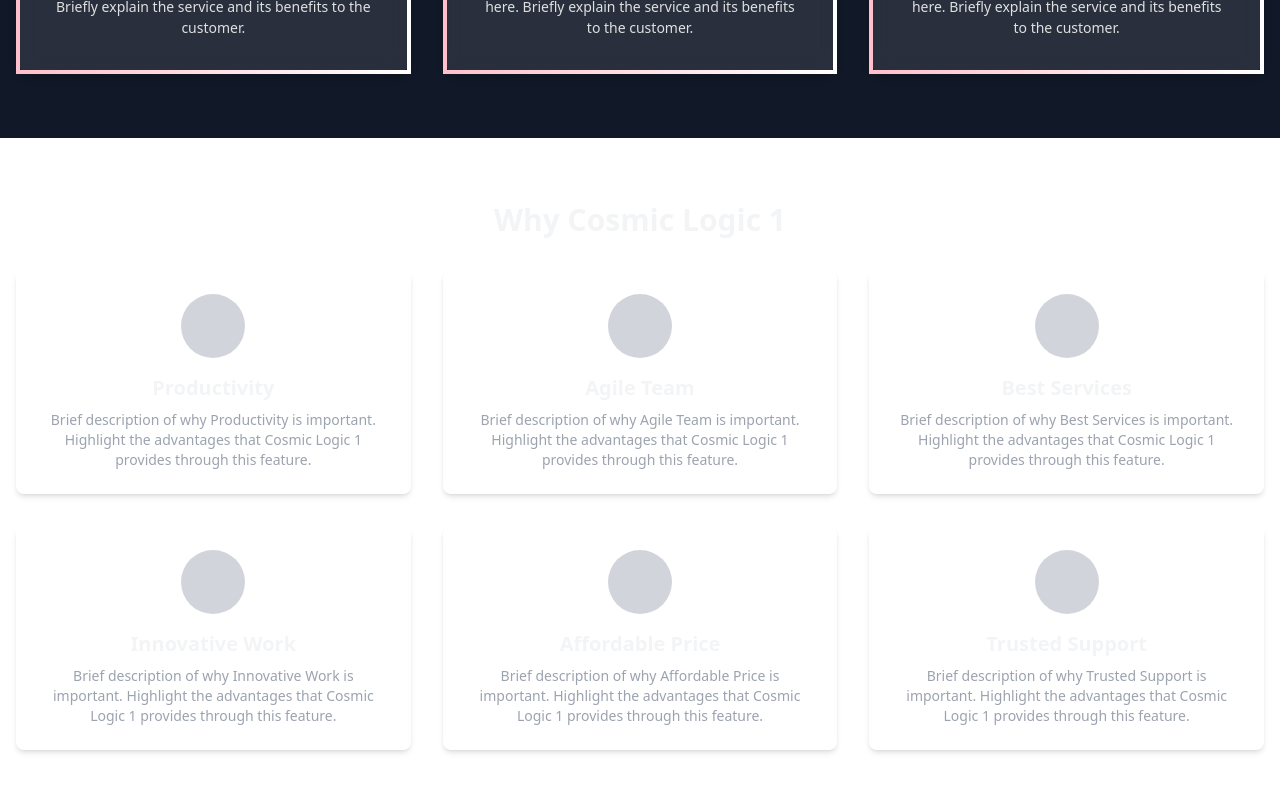
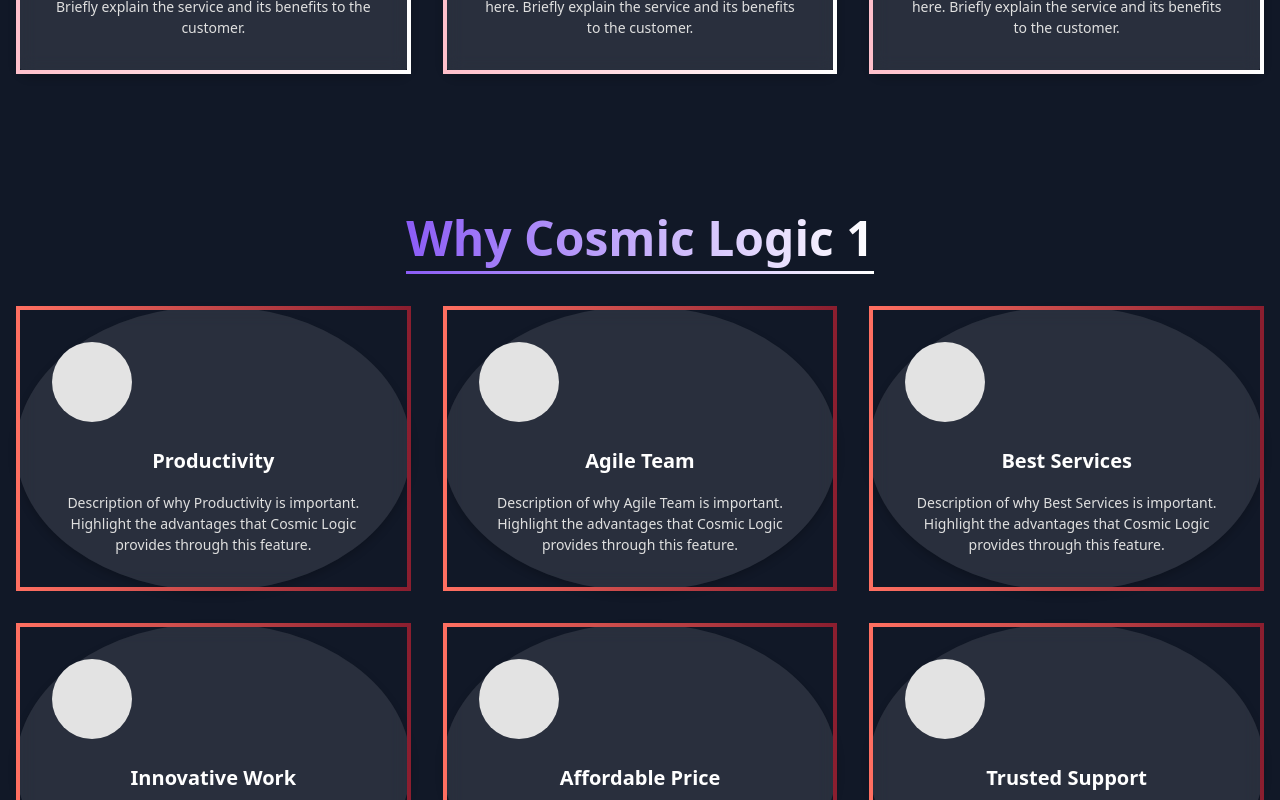
Before and after one commit to giteadi/Cosmic, a React (Create React App) app in the folder client/: page / in a window 1280 px wide. Shown: the part 2060-2860 px from the top of the page. Built offline with nearby package versions, Linux system fonts and the light colour scheme.

Commit message:
why Cosmic css

```diff
--- a/client/src/pages/Home.jsx
+++ b/client/src/pages/Home.jsx
@@ -2,6 +2,7 @@ import React from 'react';
 import AboutUs from './AboutUs';
 import Services from './Service';
 import backgroundImage from '../assets/blue-black-sky-with-stars.jpg';
+import WhyCosmic from './WhyCosmic';
 
 function Home() {
   return (
@@ -28,22 +29,7 @@ function Home() {
       <Services />
 
       {/* Why Cosmic Logic 1 Section */}
-      <section className="py-16 bg-transparent">
-        <div className="container mx-auto px-4 text-center">
-          <h2 className="text-3xl font-bold text-gray-100">Why Cosmic Logic 1</h2>
-          <div className="grid grid-cols-1 sm:grid-cols-2 lg:grid-cols-3 gap-8 mt-8">
-            {['Productivity', 'Agile Team', 'Best Services', 'Innovative Work', 'Affordable Price', 'Trusted Support'].map((benefit, index) => (
-              <div key={index} className="p-6 bg-transparent rounded-lg shadow-md">
-                <div className="h-16 w-16 bg-gray-300 mx-auto mb-4 rounded-full"></div> {/* Icon Placeholder */}
-                <h3 className="text-xl font-semibold text-gray-100">{benefit}</h3>
-                <p className="mt-2 text-gray-400 text-sm">
-                  Brief description of why {benefit} is important. Highlight the advantages that Cosmic Logic 1 provides through this feature.
-                </p>
-              </div>
-            ))}
-          </div>
-        </div>
-      </section>
+      <WhyCosmic/>
 
       {/* Testimonials Section */}
       <section className="py-16 bg-transparent">
--- /dev/null
+++ b/client/src/pages/WhyCosmic.jsx
@@ -0,0 +1,170 @@
+import React, { useEffect, useState, useRef } from 'react';
+import styled from 'styled-components';
+
+// Styled component for the gradient text with purple and white colors
+const GradientText = styled.h2`
+  font-size: 3rem;
+  font-weight: bold;
+  background: linear-gradient(to right, #8b5cf6, #ffffff);  /* Purple to white gradient */
+  -webkit-background-clip: text;
+  color: transparent;
+  position: relative;
+  display: inline-block;
+
+  /* Underline effect */
+  &::after {
+    content: '';
+    position: absolute;
+    bottom: 0;
+    left: 0;
+    width: 100%;
+    height: 3px;
+    background: linear-gradient(to right, #8b5cf6, #ffffff);  /* Purple to white gradient underline */
+    transition: all 0.3s ease;
+  }
+
+  /* Hover effect for text and underline */
+  &:hover {
+    background: linear-gradient(to right, #d8b4fe, #ffffff); /* Lighter purple to white on hover */
+    -webkit-background-clip: text;
+    color: transparent;
+
+    &::after {
+      background: linear-gradient(to right, #d8b4fe, #ffffff); /* Lighter purple to white underline */
+      height: 3px;
+    }
+  }
+`;
+
+const ServiceCard = styled.div`
+  background: rgba(255, 255, 255, 0.1); /* Transparent background */
+  border: 4px solid transparent;  /* Default transparent border */
+  border-radius: 50%; /* Circular border */
+  padding: 2rem;
+  backdrop-filter: blur(10px); /* Optional: adds blur effect */
+  box-shadow: 0 4px 8px rgba(0, 0, 0, 0.2);
+  position: relative;
+  transition: all 0.3s ease;
+
+  /* New Gradient Border */
+  border-image: linear-gradient(to right, #ff6f61, #8b1e2f) 1;  /* Apply gradient border */
+
+  &:hover {
+    transform: scale(1.05);
+    border-image: linear-gradient(to right, #ff6f61, #8b1e2f) 1; /* Hover effect with same gradient */
+  }
+
+  .service-icon {
+    width: 80px;
+    height: 80px;
+    background-color: #e3e3e3;
+    border-radius: 50%;
+    margin-bottom: 1.5rem;
+  }
+
+  h3 {
+    font-size: 1.25rem;
+    font-weight: 600;
+    color: #ffffff;
+    margin-bottom: 1rem;
+  }
+
+  p {
+    color: #e0e0e0;
+    font-size: 0.875rem;
+  }
+
+  /* Animation for top 3 cards */
+  &.animate-right-to-left {
+    animation: moveRightToLeft 0.8s ease-out forwards;
+  }
+
+  /* Animation for bottom 3 cards */
+  &.animate-left-to-right {
+    animation: moveLeftToRight 0.8s ease-out forwards;
+  }
+
+  @keyframes moveRightToLeft {
+    0% {
+      transform: translateX(100%) scale(1);
+      opacity: 0;
+    }
+    100% {
+      transform: translateX(0) scale(1);
+      opacity: 1;
+    }
+  }
+
+  @keyframes moveLeftToRight {
+    0% {
+      transform: translateX(-100%) scale(1);
+      opacity: 0;
+    }
+    100% {
+      transform: translateX(0) scale(1);
+      opacity: 1;
+    }
+  }
+`;
+
+function WhyCosmic() {
+  const [isInView, setIsInView] = useState([false, false, false, false, false, false]);
+  const [isScrollingUp, setIsScrollingUp] = useState(false); // To track scroll direction
+  const previousScrollPosition = useRef(0); // useRef to track previous scroll position
+
+  // Function to detect scroll direction
+  const handleScroll = () => {
+    const scrollPosition = window.scrollY;
+    setIsScrollingUp(scrollPosition < previousScrollPosition.current);
+    previousScrollPosition.current = scrollPosition; // Update the previous scroll position
+  };
+
+  useEffect(() => {
+    // Add scroll event listener to track scroll direction
+    window.addEventListener('scroll', handleScroll);
+
+    const observer = new IntersectionObserver((entries) => {
+      entries.forEach((entry, index) => {
+        if (entry.isIntersecting) {
+          setIsInView((prevState) => {
+            const updatedState = [...prevState];
+            updatedState[index] = true;
+            return updatedState;
+          });
+        }
+      });
+    }, {
+      threshold: 0.5, // Trigger animation when 50% of the card is visible
+    });
+
+    const elements = document.querySelectorAll('.service-card');
+    elements.forEach((element) => observer.observe(element));
+
+    return () => {
+      observer.disconnect();
+      window.removeEventListener('scroll', handleScroll); // Cleanup
+    };
+  }, []);
+
+  return (
+    <section id="why-cosmic" className="py-16 bg-gray-900">
+      <div className="container mx-auto px-4 text-center">
+        <GradientText>Why Cosmic Logic 1</GradientText>
+        <div className="grid grid-cols-1 sm:grid-cols-2 lg:grid-cols-3 gap-8 mt-8">
+          {['Productivity', 'Agile Team', 'Best Services', 'Innovative Work', 'Affordable Price', 'Trusted Support'].map((benefit, index) => (
+            <ServiceCard
+              key={index}
+              className={`service-card ${isInView[index] ? (isScrollingUp ? (index < 3 ? 'animate-right-to-left' : 'animate-left-to-right') : (index < 3 ? 'animate-left-to-right' : 'animate-right-to-left')) : ''}`}
+            >
+              <div className="service-icon"></div> {/* Icon Placeholder */}
+              <h3>{benefit}</h3>
+              <p>Description of why {benefit} is important. Highlight the advantages that Cosmic Logic provides through this feature.</p>
+            </ServiceCard>
+          ))}
+        </div>
+      </div>
+    </section>
+  );
+}
+
+export default WhyCosmic;
```
